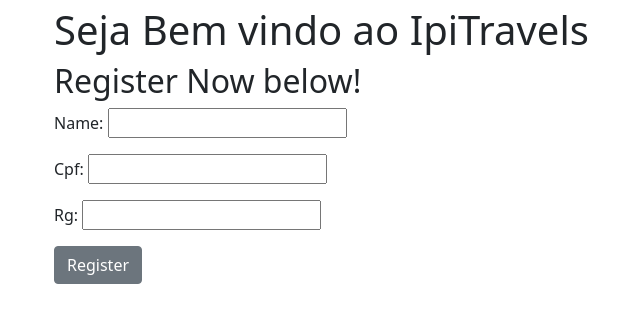
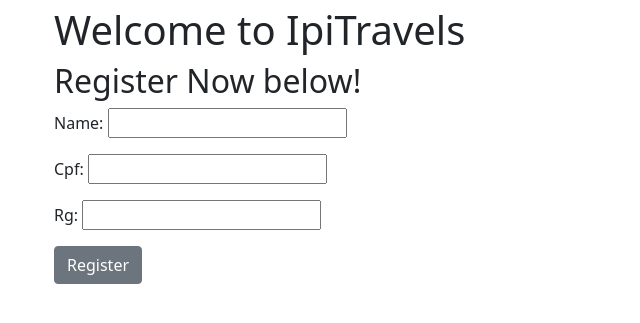
Before and after one commit to laisevdev/travel_agency, a Django app: page /register/ in a window 1280 px wide. Shown: the part 50-373 px from the top of the page, without its empty margins (28-668 px from the left). Run offline with Django 5.2, Linux system fonts and the light colour scheme; some libraries are stand-ins or nearby versions.

Commit message:
[refactor]: h1 translated to english

```diff
--- a/agencia/templates/agencia/client_register.html
+++ b/agencia/templates/agencia/client_register.html
@@ -4,7 +4,7 @@
 
 <main>
     <div>
-        <h1> Seja Bem vindo ao IpiTravels </h1>
+        <h1> Welcome to IpiTravels </h1>
         <h2> Register Now below! </h2>
     </div>
 
```
